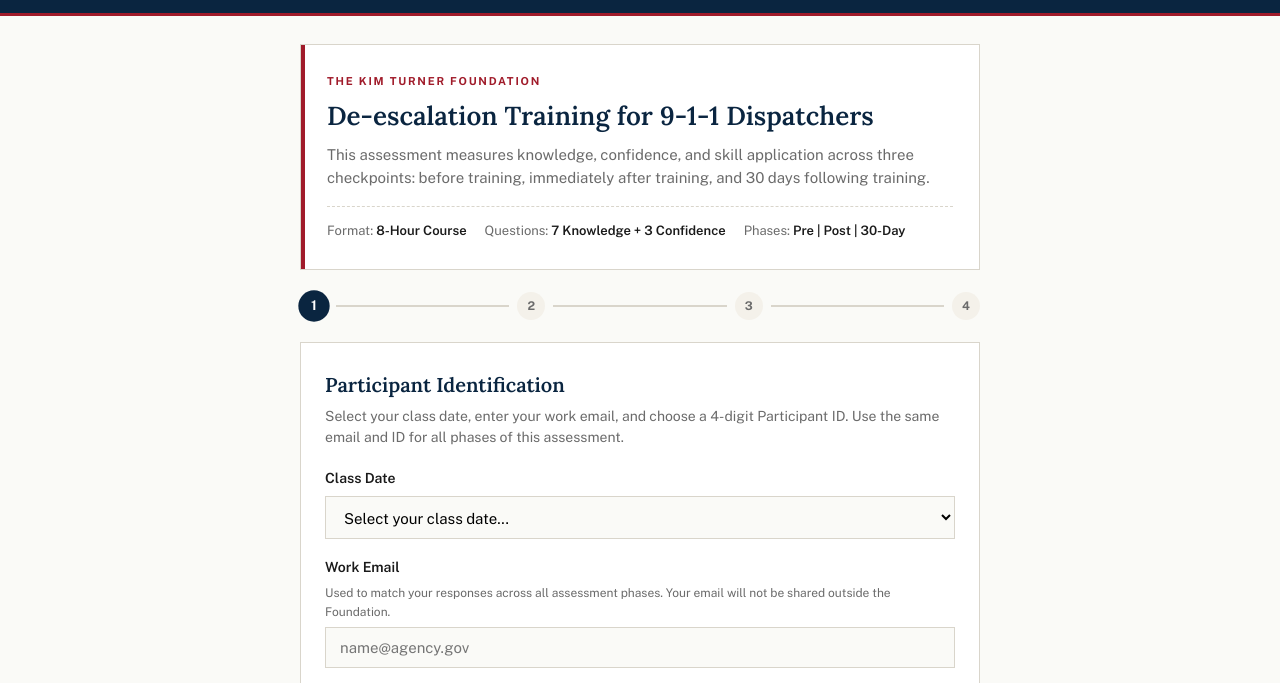
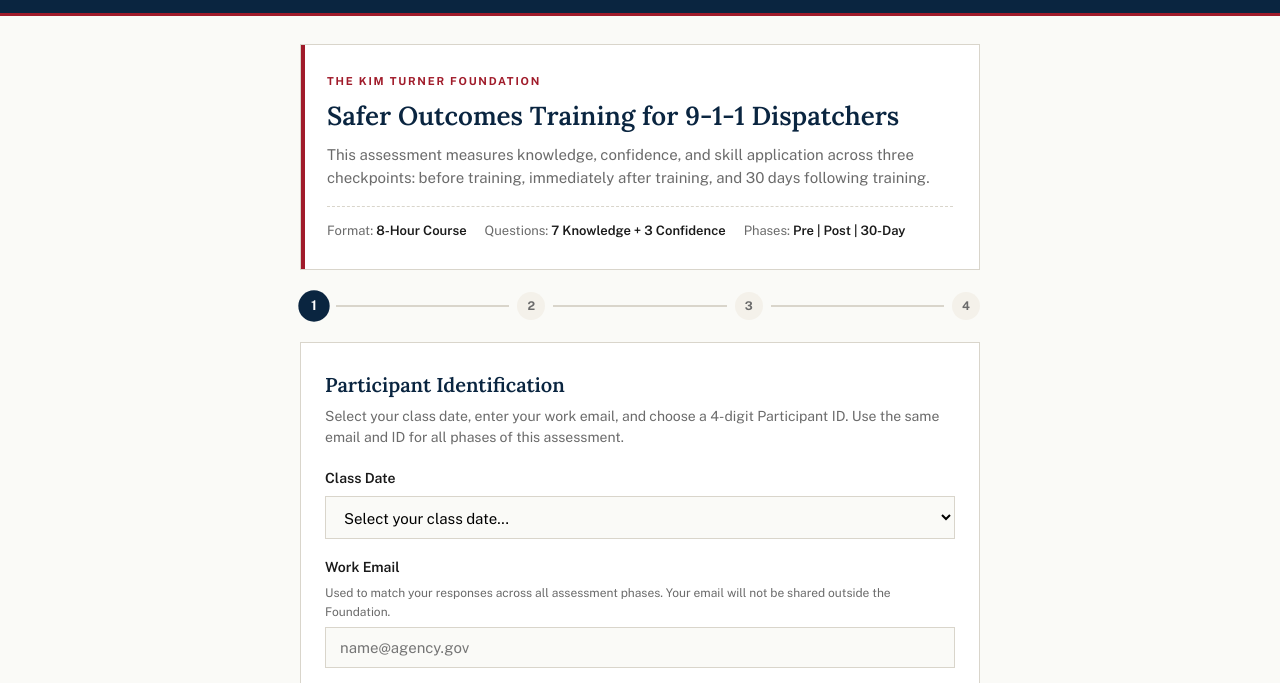
Before and after one commit to 911kimturner-byte/ktf-assessment-form, a plain HTML site: page index.html in a window 1280 px wide. Shown: the part 63-746 px from the top of the page. Drawn offline with nearby package versions, Linux system fonts and the light colour scheme.

Commit message:
Add files via upload

```diff
--- a/index.html
+++ b/index.html
@@ -106,7 +106,7 @@
 <main class="container">
   <div class="hero">
     <div class="eyebrow">The Kim Turner Foundation</div>
-    <h1>De-escalation Training for 9-1-1 Dispatchers</h1>
+    <h1>Safer Outcomes Training for 9-1-1 Dispatchers</h1>
     <p>This assessment measures knowledge, confidence, and skill application across three checkpoints: before training, immediately after training, and 30 days following training.</p>
     <div class="meta">
       <span>Format: <strong>8-Hour Course</strong></span>
@@ -466,7 +466,7 @@
 
         <div class="field"><label for="inst_name">Your Name (Instructor)</label><input type="text" id="inst_name" /></div>
         <div class="field"><label for="inst_email">Your Email</label><input type="email" id="inst_email" /></div>
-        <div class="field"><label>Course Title</label><input type="text" id="inst_course_title" value="De-escalation Training for 9-1-1 Dispatchers" readonly style="background:#eee;" /></div>
+        <div class="field"><label>Course Title</label><input type="text" id="inst_course_title" value="Safer Outcomes Training for 9-1-1 Dispatchers" readonly style="background:#eee;" /></div>
 
         <div class="q-group"><div class="q-label">Type of course:</div>
           <label class="opt"><input type="radio" name="inst_course_type" value="In-person"/> In-person</label>
@@ -547,7 +547,7 @@
 </main>
 
 <script>
-const CONFIG = { COURSE_CODE:"KTF-DEESC", COURSE_NAME:"De-escalation Training for 9-1-1 Dispatchers", ENDPOINT_URL:"https://script.google.com/macros/s/AKfycbz47iaqo2ITLSjRfMoVp3XlzMtCHDt3YYJdR90H67QAsF7eOaIHNNvb2K8YaRSYYKKL-g/exec", VERSION:"2.1" };
+const CONFIG = { COURSE_CODE:"KTF-DEESC", COURSE_NAME:"Safer Outcomes Training for 9-1-1 Dispatchers", ENDPOINT_URL:"https://script.google.com/macros/s/AKfycbz47iaqo2ITLSjRfMoVp3XlzMtCHDt3YYJdR90H67QAsF7eOaIHNNvb2K8YaRSYYKKL-g/exec", VERSION:"2.1" };
 const state = { step:1, sessionCode:"", participantId:"", workEmail:"", mode:null };
 const $=s=>document.querySelector(s), $$=s=>document.querySelectorAll(s);
 
```
